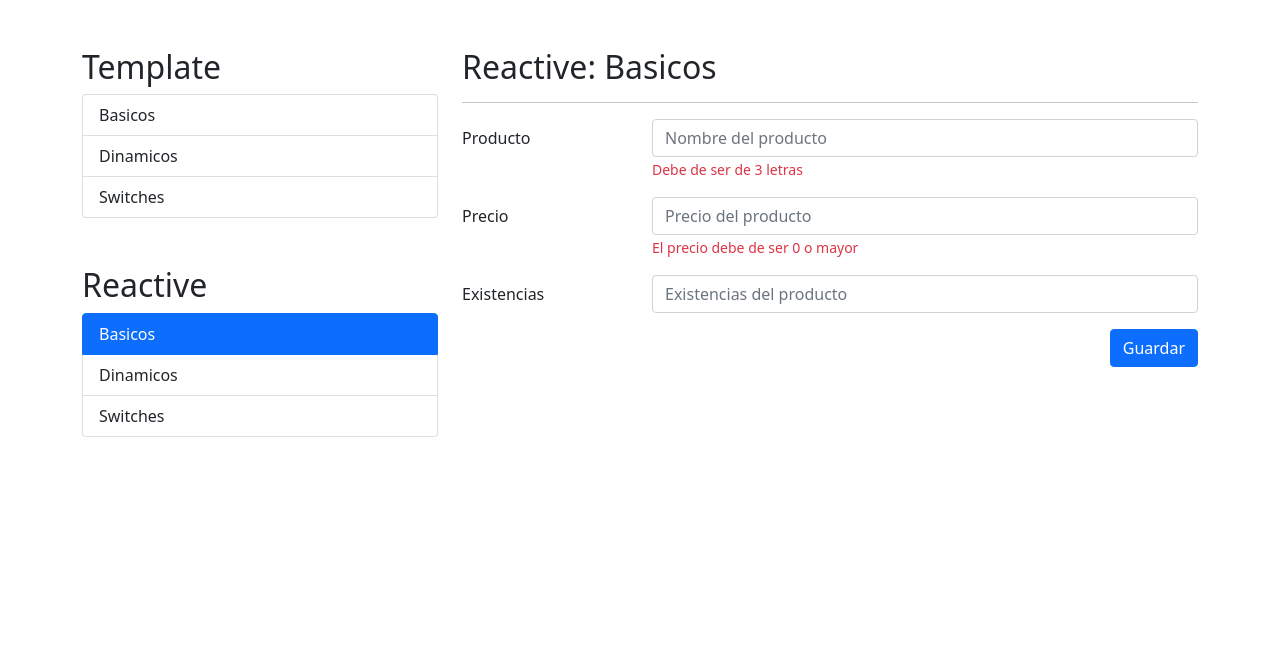
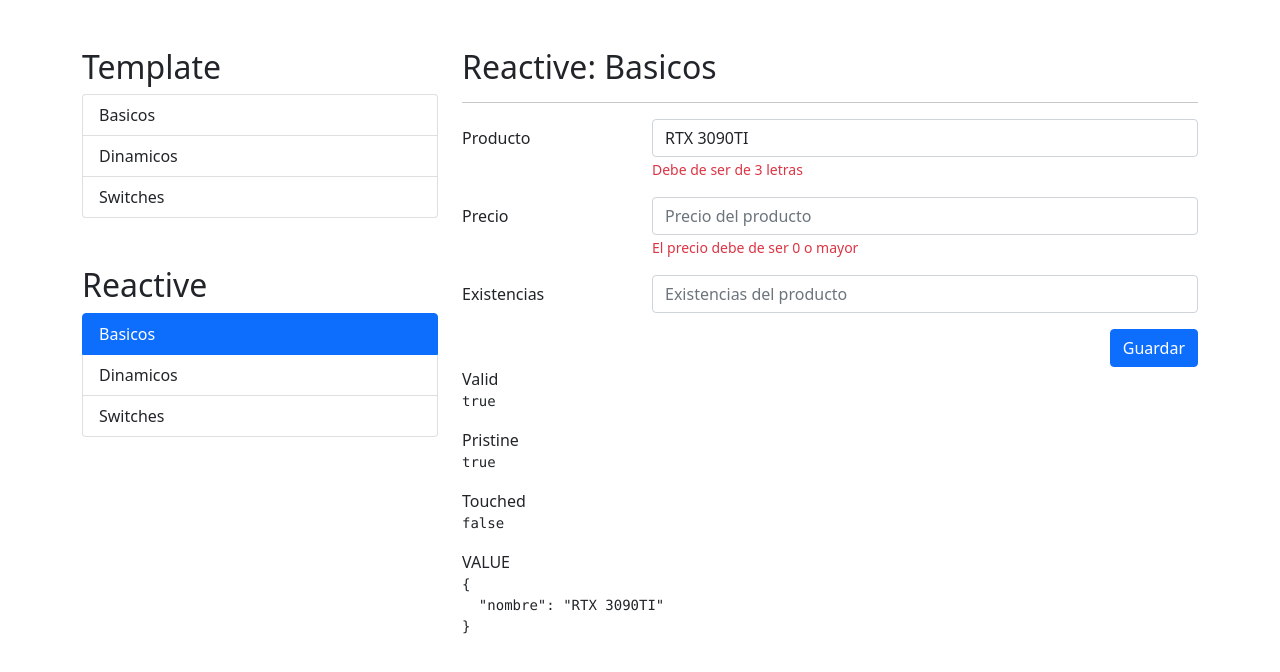
Before and after one commit to efraindrummer/formulariosAngular, an Angular app: page /reactive/basicos in a window 1280 px wide. Shown: the top 672 px of the page. Built offline with nearby package versions, Linux system fonts and the light colour scheme.

Commit message:
formModules + inicio de reactividad

```diff
--- a/src/app/reactive/basicos/basicos.component.html
+++ b/src/app/reactive/basicos/basicos.component.html
@@ -3,7 +3,8 @@
 
 <div class="row">
     <div class="col">
-        <form autocomplete="off">
+
+        <form autocomplete="off" [formGroup]="miFormulario">
 
             <!-- Campo de producto -->
             <div class="mb-3 row">
@@ -11,7 +12,12 @@
                 <label class="col-sm-3 col-form-label">Producto</label>
 
                 <div class="col-sm-9">
-                    <input type="text" class="form-control" placeholder="Nombre del producto">
+                    <input
+                        type="text"
+                        formControlName="nombre"
+                        class="form-control"
+                        placeholder="Nombre del producto"
+                    >
 
                     <span class="form-text text-danger" >
                         Debe de ser de 3 letras
@@ -52,7 +58,7 @@
     </div>
 </div>
 
-<!-- <div class="row">
+<div class="row">
     <div class="col">
 
         <span>Valid</span>
@@ -67,8 +73,5 @@
         <span>VALUE</span>
         <pre>{{miFormulario.value | json }}</pre>
 
-        <span>CustomDirective</span>
-        <pre>{{miFormulario.controls.existencias?.errors | json }}</pre>
-
     </div>
-</div> -->
+</div>
--- a/src/app/reactive/basicos/basicos.component.ts
+++ b/src/app/reactive/basicos/basicos.component.ts
@@ -1,4 +1,5 @@
-import { Component, OnInit } from '@angular/core';
+import { Component } from '@angular/core';
+import { FormGroup, FormControl } from '@angular/forms';
 
 @Component({
   selector: 'app-basicos',
@@ -6,11 +7,12 @@
   styles: [
   ]
 })
-export class BasicosComponent implements OnInit {
+export class BasicosComponent {
+
+  miFormulario: FormGroup = new FormGroup({
+    'nombre': new FormControl('RTX 3090TI')
+  });
 
   constructor() { }
 
-  ngOnInit(): void {
-  }
-
 }
--- a/src/app/reactive/reactive.module.ts
+++ b/src/app/reactive/reactive.module.ts
@@ -5,6 +5,7 @@
 import { BasicosComponent } from './basicos/basicos.component';
 import { DinamicosComponent } from './dinamicos/dinamicos.component';
 import { SwitchesComponent } from './switches/switches.component';
+import { ReactiveFormsModule } from '@angular/forms';
 
 
 @NgModule({
@@ -15,6 +16,7 @@
   ],
   imports: [
     CommonModule,
+    ReactiveFormsModule,
     ReactiveRoutingModule
   ]
 })
```
